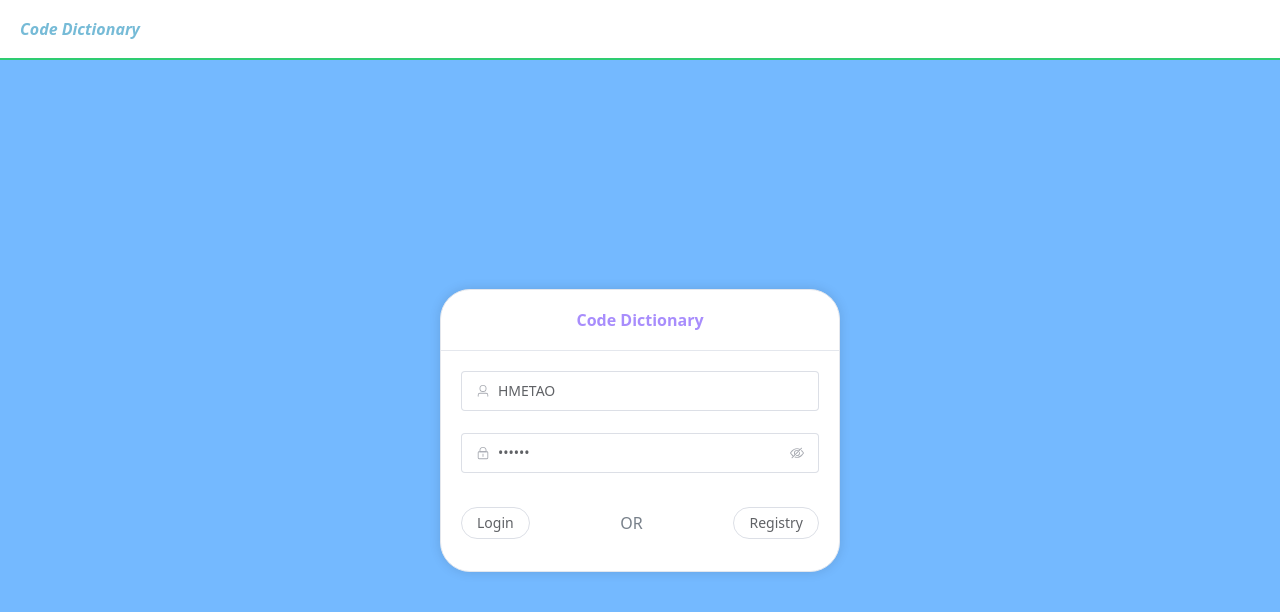
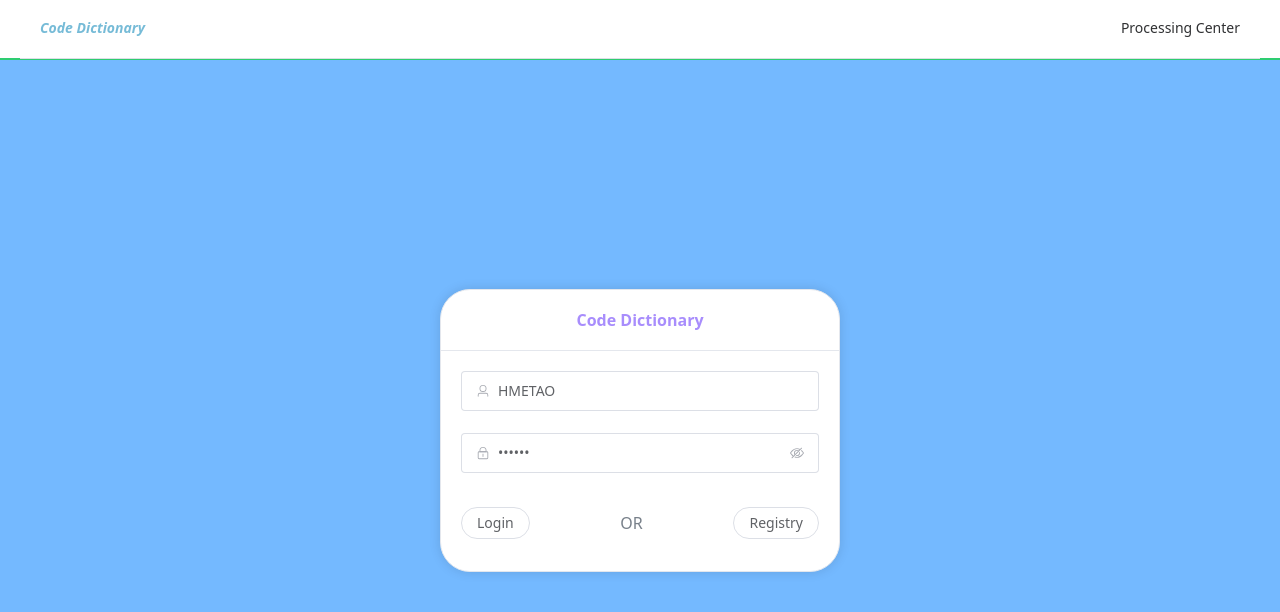
Before and after one commit to HMETAO/code-dictionary-v3, a Vue app: page /login in a window 1280 px wide. Shown: the top 612 px of the page. Built offline with nearby package versions, Linux system fonts and the light colour scheme.

Commit message:
feat(home): 完成home页面的基本布局，同时改造了header的样式

```diff
--- /dev/null
+++ b/src/api/menus.ts
@@ -0,0 +1,9 @@
+import {useMyFetch} from "../utils/requestFetch";
+import {MenusType} from "../type/menusType";
+import {UseFetchReturn} from "@vueuse/core";
+import {Result} from "../result";
+
+
+export function getMenus():UseFetchReturn<MenusType>{
+    return useMyFetch<Result<MenusType>>("/api/v1/menus").json();
+}
--- /dev/null
+++ b/src/components/AsideMenu.vue
@@ -0,0 +1,33 @@
+<template>
+<!--    <el-row>-->
+<!--        <el-col span="12">-->
+            <el-menu
+                    class="h-full menu-container"
+                    router
+                    text-color='#2d3436'
+                    unique-opened
+                    active-text-color='#0984e3'>
+                <el-menu-item v-for="(menu, index) in menus " :index='menu.path' :key="index">
+                    <el-icon>
+                        <Coordinate/>
+                    </el-icon>
+                    <span>{{ menu.menusName }}</span>
+                </el-menu-item>
+            </el-menu>
+<!--        </el-col>-->
+<!--    </el-row>-->
+</template>
+
+<script setup lang="ts">
+import {getMenus} from "../api/menus";
+import {MenusType} from "../type/menusType";
+import {Menu, Coordinate} from '@element-plus/icons-vue'
+
+const menus = getMenus().data as unknown as MenusType
+
+console.log(menus)
+</script>
+<style scoped lang="less">
+.menu-container {
+}
+</style>
--- a/src/components/LoginForm.vue
+++ b/src/components/LoginForm.vue
@@ -15,10 +15,18 @@
           :model="loginForm"
           status-icon>
         <el-form-item>
-          <el-input :prefix-icon="User" placeholder="请输入用户名" v-model="loginForm.username"></el-input>
+          <el-input  placeholder="请输入用户名" v-model="loginForm.username">
+              <template #prefix>
+                  <el-icon><User /></el-icon>
+              </template>
+          </el-input>
         </el-form-item>
         <el-form-item>
-          <el-input :prefix-icon="Lock" placeholder="请输入密码" show-password v-model="loginForm.password"></el-input>
+          <el-input placeholder="请输入密码" show-password v-model="loginForm.password">
+              <template #prefix>
+                  <el-icon><Lock /></el-icon>
+              </template>
+          </el-input>
         </el-form-item>
       </el-form>
       <!--button区-->
--- a/src/components/layout/LayoutHeader.vue
+++ b/src/components/layout/LayoutHeader.vue
@@ -1,12 +1,20 @@
 <template>
-  <div class="header">
-    <el-row :gutter="10" class="header-row">
-      <el-col :xl="3" :sm="4">
+    <div class="header w-full h-full">
+
+        <el-menu
+                class="w-full"
+                mode="horizontal"
+                :ellipsis="false"
+        >
+            <el-menu-item index="0">
                 <div class="animate__animated animate__backInLeft web-site-title">
                     Code Dictionary
                 </div>
-      </el-col>
-    </el-row>
+            </el-menu-item>
+            <div class="flex-grow"/>
+            <el-menu-item index="1">Processing Center</el-menu-item>
+        </el-menu>
+
     </div>
 </template>
 <script setup lang="ts">
@@ -18,11 +26,11 @@ import {ref, reactive, toRef, computed} from 'vue';
 
 .header {
   display: flex;
-  height: 100%;
   align-items: center;
 
-  .header-row {
-    flex: 1;
+  .flex-grow {
+    flex-grow: 1;
+  }
 
   .web-site-title {
     font-weight: 700;
@@ -37,7 +45,6 @@ import {ref, reactive, toRef, computed} from 'vue';
     -webkit-background-clip: text;
     color: transparent;
   }
-  }
 
 
 }
--- /dev/null
+++ b/src/type/menusType.ts
@@ -0,0 +1,7 @@
+export interface MenusType {
+    id: number
+    menusName: string
+    path: string
+    pid: number
+    children?: Array<MenusType>
+}
--- a/src/utils/requestFetch.ts
+++ b/src/utils/requestFetch.ts
@@ -15,7 +15,7 @@ export const useMyFetch = createFetch({
         },
         // 在请求后处理数据，如：拦截错误、处理过期
         afterFetch(context: AfterFetchContext<Result>) {
-            return {data: context.data, response: context.response}
+            return {data: context.data?.data, response: context.response}
         },
         // 请求错误
         onFetchError({data, error}) {
--- a/src/view/Home.vue
+++ b/src/view/Home.vue
@@ -1,12 +1,24 @@
 <template>
-  <div>
-    HOME
-  </div>
+    <div class=" h-full w-full flex home-container">
+        <el-row class=" home-row h-full w-full animate__animated animate__bounceInLeft">
+            <el-col :span="3" :xs="0">
+                <AsideMenu></AsideMenu>
+            </el-col>
+            <el-col :span="21" :xs="24">
+                <div class="p-3 w-full h-full">
+                    <router-view></router-view>
+                </div>
+            </el-col>
+        </el-row>
+    </div>
 </template>
 <script setup lang="ts">
 import {ref, reactive, toRef, computed} from 'vue';
+import AsideMenu from "../components/AsideMenu.vue";
 
 </script>
 <style scoped lang="less">
-
+.home-container {
+  flex: 1;
+}
 </style>
--- a/src/view/Login.vue
+++ b/src/view/Login.vue
@@ -1,7 +1,7 @@
 <template>
-  <div class="login-container flex h-full w-full" >
+    <div class="login-container flex h-full w-full">
         <LoginForm></LoginForm>
-  </div>
+    </div>
 </template>
 <script setup lang="ts">
 import {ref, reactive, toRef, computed, onMounted} from 'vue';
```
Also changed, not shown: components.d.ts (+8 -0 lines). Lines whose indentation alone changed are shown as unchanged.
